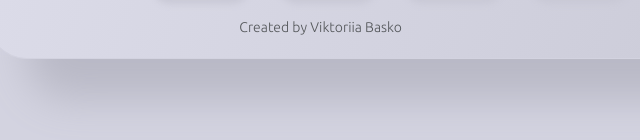
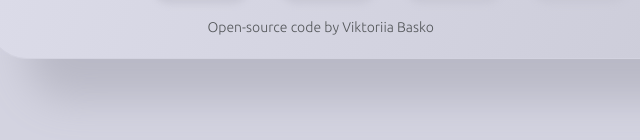
Before and after one commit to VBasko/WeatherApp, a plain HTML site: page index.html in a window 1280 px wide. Shown: the part 404-544 px from the top of the page, 205-845 px from the left. Drawn offline with nearby package versions, Linux system fonts and the light colour scheme; no server answers.

Commit message:
Added link to GitHub

```diff
--- a/index.html
+++ b/index.html
@@ -142,8 +142,9 @@
 
           <!-------Author info--------->
           <div class="author">
-            <div class="creator">Created by
-              <span class="name">Viktoriia Basko</span>
+            <div class="creator">
+              <a href="https://github.com/VBasko/WeatherApp" class="git-link">Open-source code</a>
+              <span class="name">by Viktoriia Basko</span>
             </div>
           </div>
         </div>
--- a/src/style.css
+++ b/src/style.css
@@ -204,6 +204,15 @@
 }
 
 /*----------------Author info---------*/
+.git-link {
+  color: inherit;
+  text-decoration: none;
+}
+
+.git-link:hover {
+  color: #efeff4;
+}
+
 .author {
   padding-bottom: 20px;
   text-align: center;
```
